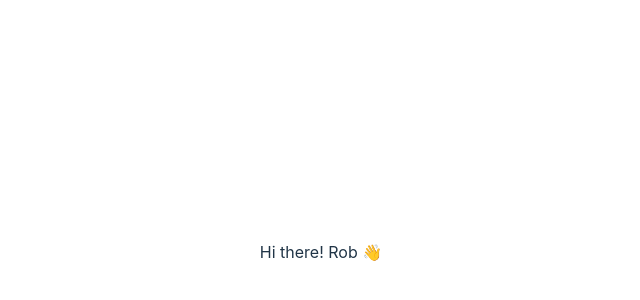
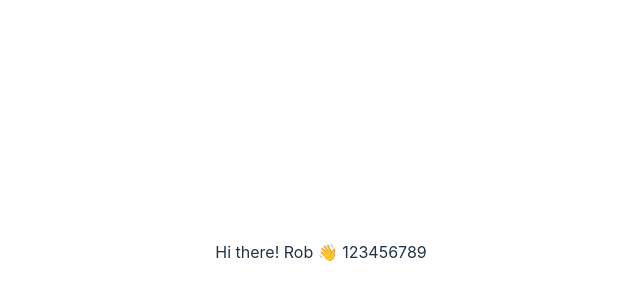
Before and after one commit to wewececetw/react18-pro, a React (Vite) app: page / in a window 1280 px wide. Shown: the part 148-448 px from the top of the page, without its empty margins (319-959 px from the left). Built offline with nearby package versions, Linux system fonts and the light colour scheme.

Commit message:
feat: 使用屬性傳送陣列以及物件給components

```diff
--- a/src/App.jsx
+++ b/src/App.jsx
@@ -6,9 +6,16 @@ import Hello from "./components/Hello";
 function App() {
   const [count, setCount] = useState(0);
 
+  const seatNumbers = [1, 2, 3, 4, 5, 6, 7, 8, 9];
+  const person = {
+    name: "Rob",
+    message: "Hi there!",
+    emoji: "👋",
+    seatNumbers: seatNumbers,
+  };
   return (
     <div className="App">
-      <Hello name="Rob" message="Hi there!" emoji="👋" />
+      <Hello person={person} seatNumbers={seatNumbers} />
     </div>
   );
 }
--- a/src/components/Hello.jsx
+++ b/src/components/Hello.jsx
@@ -1,7 +1,7 @@
-function Hello({ name, message, emoji }) {
+function Hello({ person, seatNumbers }) {
   return (
     <div>
-      {message} {name} {emoji}
+      {person.message} {person.name} {person.emoji} {person.seatNumbers}
     </div>
   );
 }
```
